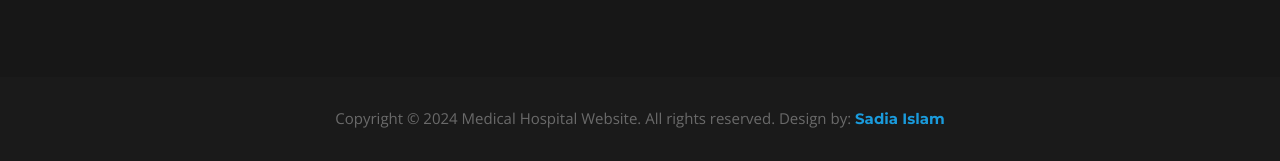
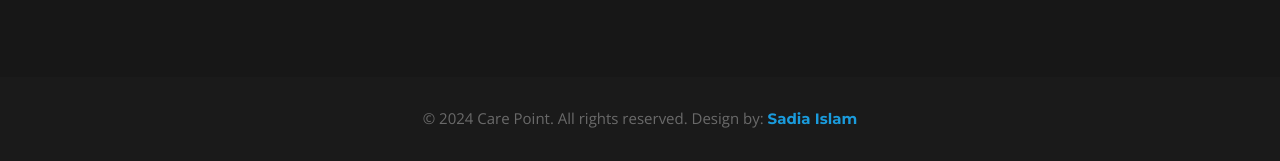
Before and after one commit to codewithsad/Medical-Hospital, a plain HTML site: page index.html in a window 1280 px wide. Shown: the part 5249-5410 px from the top of the page. Drawn offline with nearby package versions, Linux system fonts and the light colour scheme.

Commit message:
Update index.html

```diff
--- a/index.html
+++ b/index.html
@@ -883,7 +883,7 @@
                 <div class="row">
                     <div class="col-lg-12">
                         <div class="fb-text text-center">
-                            <p class="mb-0">Copyright © 2024 Medical Hospital Website. All rights reserved. Design by: <a href="https://www.codewithsad.com/" target="_blank">Sadia Islam</a></p>
+                            <p class="mb-0">© 2024 Care Point. All rights reserved. Design by: <a href="https://www.codewithsad.com/" target="_blank">Sadia Islam</a></p>
                         </div>
                     </div>
                 </div>
```
